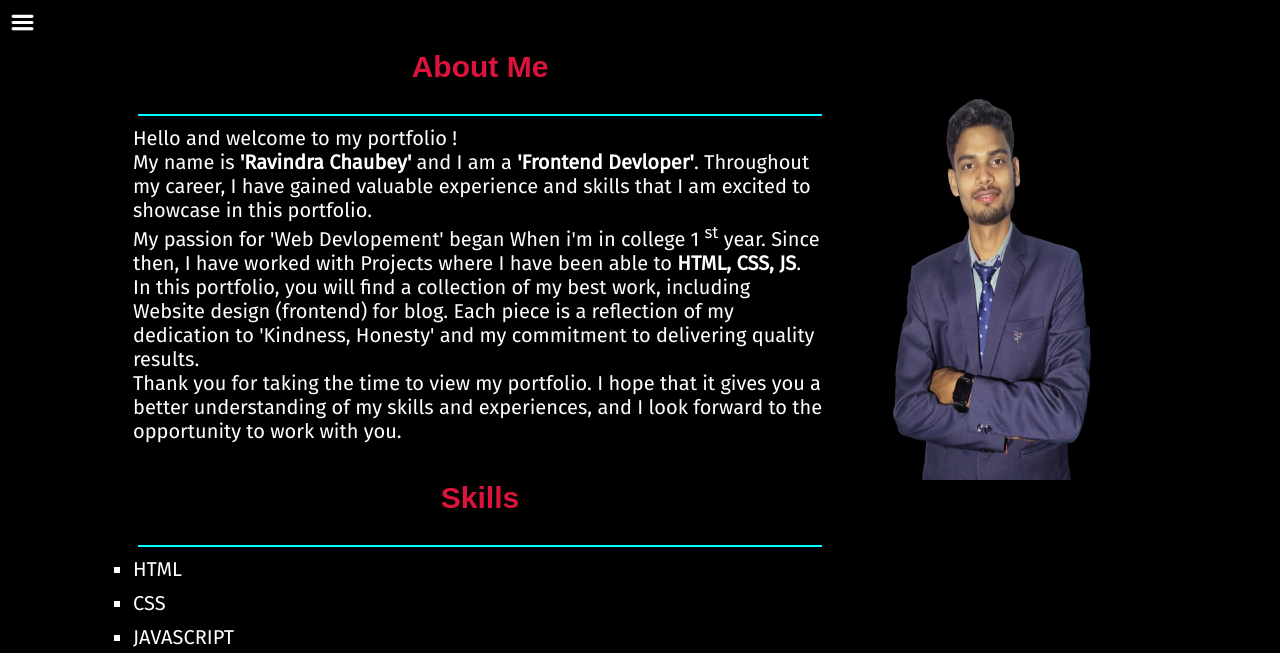
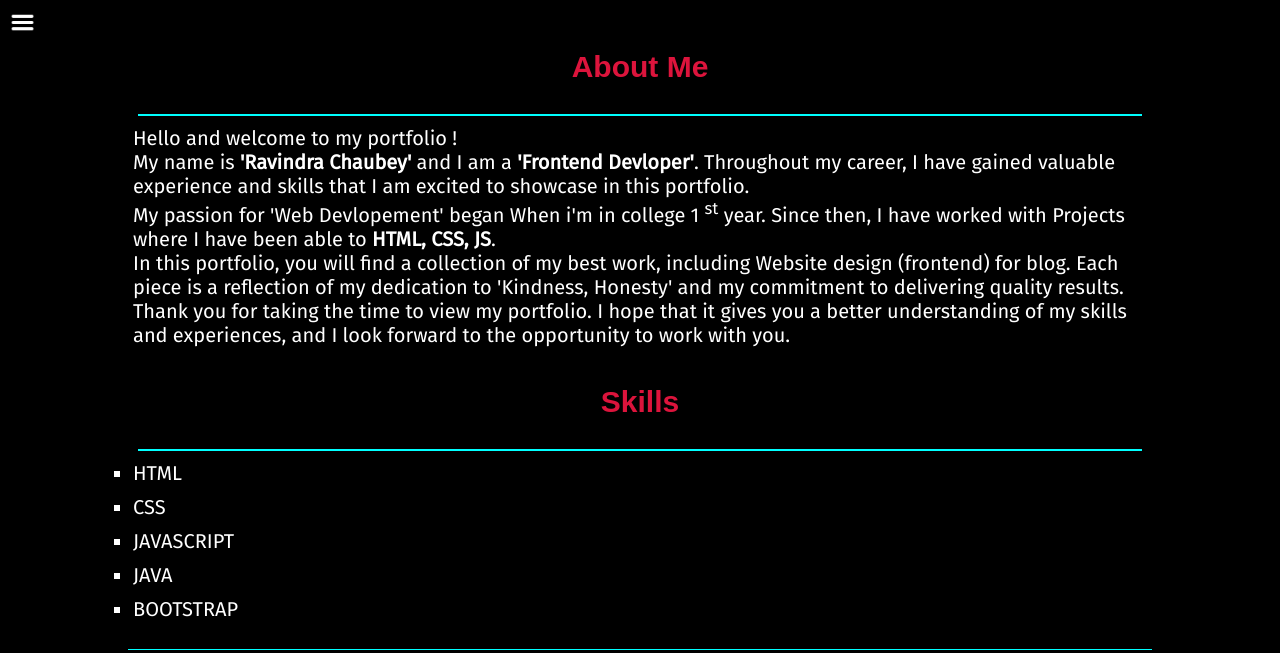
Before and after one commit to cypher1ravi/pfolio, a plain HTML site: page intro.html in a window 1280 px wide. Shown: the top 653 px of the page. Drawn offline with Linux system fonts and the light colour scheme.

Commit message:
Update intro.html

```diff
--- a/intro.html
+++ b/intro.html
@@ -83,7 +83,7 @@
                         </div>
                     </footer>
                 </div>
-                <div class="devPic"> <img src="dev.png" alt="ravindra"></div>
+<!--                 <div class="devPic"> <img src="dev.png" alt="ravindra"></div> -->
             </div>
         </div>
     </div>
```
